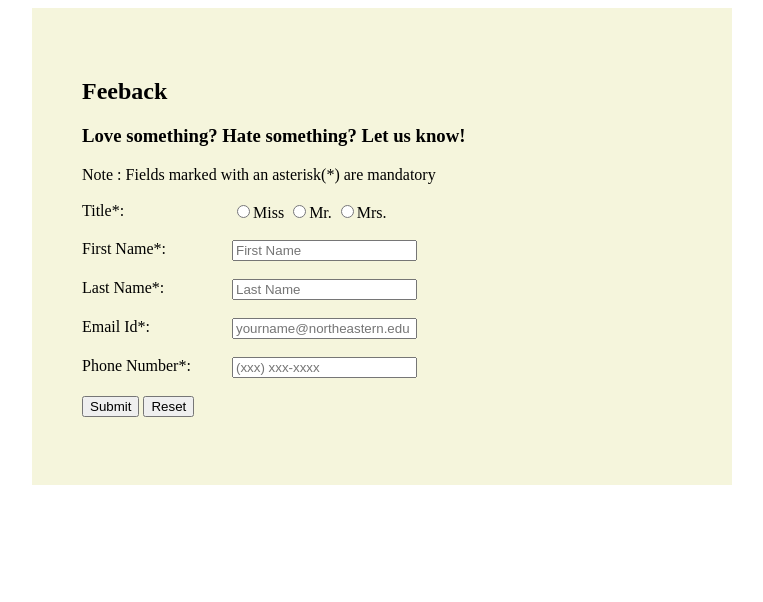
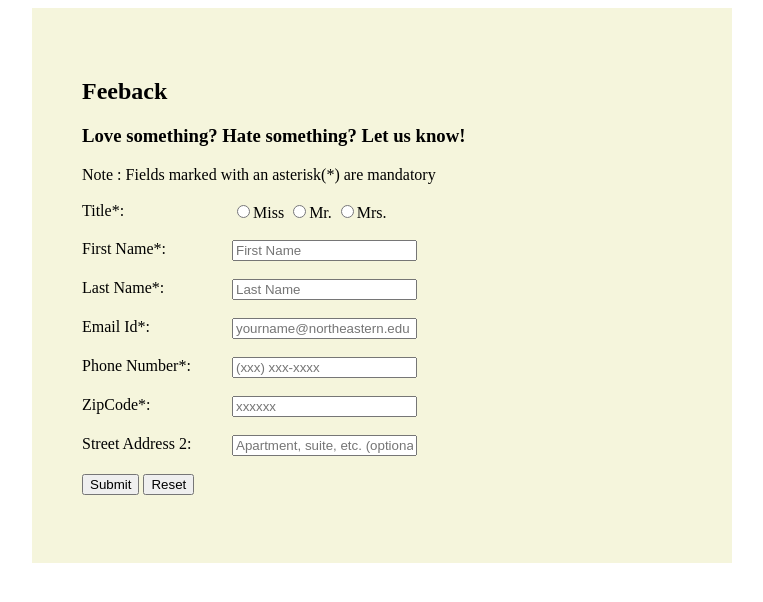
Before and after one commit to BingjieZhou327/Assignment2, a plain HTML site: page Form.html in a window 1280 px wide. Shown: the whole page, without its empty margins (258-1021 px from the left). Drawn offline with Linux system fonts and the light colour scheme.

Commit message:
Add address fields - zipcode and street address 2

```diff
--- a/Form.html
+++ b/Form.html
@@ -44,6 +44,14 @@
 			<input type="text" name="phoneNumber" id="phoneNumber" placeholder="(xxx) xxx-xxxx" />
 			<br><br>
 
+            <label for="zipcode">ZipCode*:</label>
+			<input type="text" name="zipcode" id="zipcode" placeholder="xxxxxx" />
+			<br><br>
+
+            <label for="streetAddress2">Street Address 2:</label>
+			<input type="text" name="streetAddress2" id="streetAddress2" placeholder="Apartment, suite, etc. (optional)" maxlength="50" />
+			<br><br>
+
 			<input type="submit" id="submitBtn">
 			<input type="reset" id="resetBtn">
 			<br><br>
```
